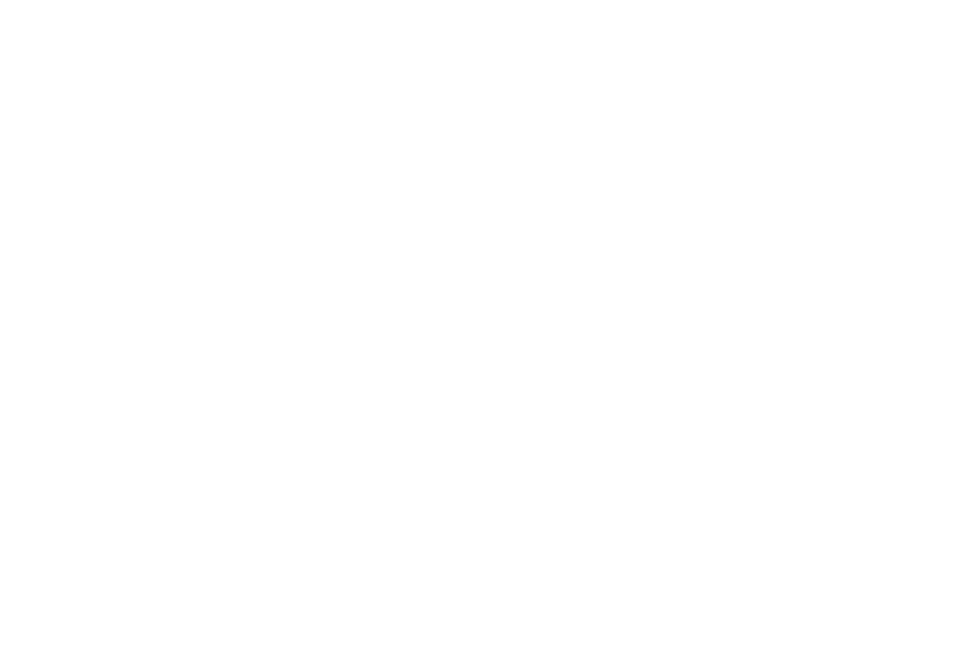
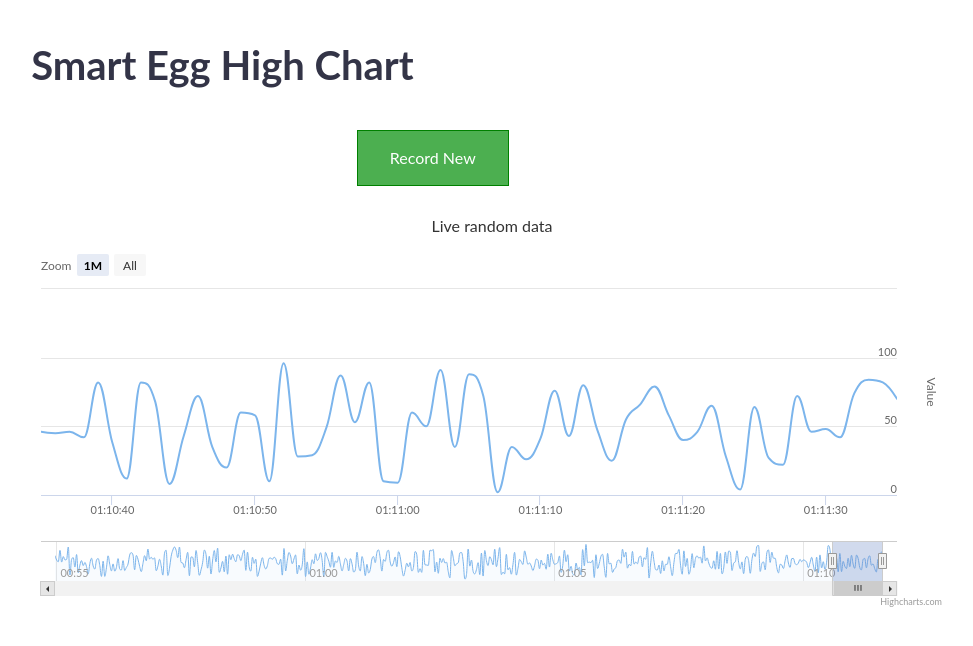
Before and after one commit to schretzilla/smart-egg, a plain HTML site: page dashboard/highchart/master-controller.html in a window 1280 px wide. Shown: the whole page, without its empty margins (148-1121 px from the left). Drawn offline with nearby package versions, Linux system fonts and the light colour scheme.

Commit message:
added record button to ctrl, no functionality yet

```diff
--- a/dashboard/highchart/charting.js
+++ b/dashboard/highchart/charting.js
@@ -6,9 +6,9 @@ Highcharts.setOptions({
 });
 
 var chart; //global chart
-Highcharts.stockChart('container', {
+Highcharts.stockChart('myChart', {
     chart: {
-        renderTo: 'container',
+        renderTo: 'myChart',
         defaultSeriesType: 'spline',
         events: {
             load: function () {
@@ -74,21 +74,3 @@ Highcharts.stockChart('container', {
           }())
         }]
   });
-
-
-// Create the chart
-// Highcharts.stockChart('container', {
-//   chart: {
-//       events: {
-//           load: function () {
-
-//               // set up the updating of the chart each second
-//               var series = this.series[0];
-//               setInterval(function () {
-//                   var x = (new Date()).getTime(), // current time
-//                       y = Math.round(Math.random() * 100);
-//                   series.addPoint([x, y], true, true);
-//               }, 1000);
-//           }
-//       }
-//   },
--- a/dashboard/highchart/master-controller.html
+++ b/dashboard/highchart/master-controller.html
@@ -0,0 +1,75 @@
+<html>
+    <header>
+      <link rel="stylesheet" href="../simple-grid.min.css">
+      <script src="https://code.highcharts.com/stock/highstock.js"></script>
+    </header>
+
+    <style>
+    #container {
+	min-width: 600px;
+	max-width: 800px;
+	height: 400px;
+	margin: 0 auto
+}
+
+.btn-group .button {
+    background-color: #4CAF50; /* Green */
+    border: 1px solid green;
+    color: white;
+    padding: 15px 32px;
+    text-align: center;
+    text-decoration: none;
+    display: inline-block;
+    font-size: 16px;
+    cursor: pointer;
+    float: left;
+}
+.btn-group .button:not(:last-child) {
+    border-right: none; /* Prevent double borders */
+}
+.btn-group .button:hover {
+    background-color: #3e8e41;
+}
+
+</style>
+    <body>
+      <div class="container">
+
+        <div class="row">
+          <div class="col-12">
+            <h1>Smart Egg High Chart</h1>
+
+            <!-- Btn Row -->
+            <div class="row">
+              <div class="col-4">
+                <!-- Left Btn Div -->
+              </div>
+              <div class="col-4">
+                <!-- <button onclick="getData()">Get Data</button> -->
+
+                <div class="btn-group">
+                    <button class="button">Record New</button>
+                  </div>
+
+              </div>
+
+              <div class="col-4">
+                <!-- Right Btn Div -->
+              </div>
+
+            </div>
+          </div>
+        </div> <!-- End header row -->
+
+        <div class="row">
+          <div class="col-12">
+            <!-- Charting section -->
+            <div id="myChart"></div>
+          </div>
+        </div> <!-- End Canvas Row -->
+
+      </div> <!-- End Container -->
+    </body>
+
+    <script src="charting.js"></script>
+  </html>
```
Also changed, not shown: dashboard/highchart/highchart.html (+4 -3 lines).
